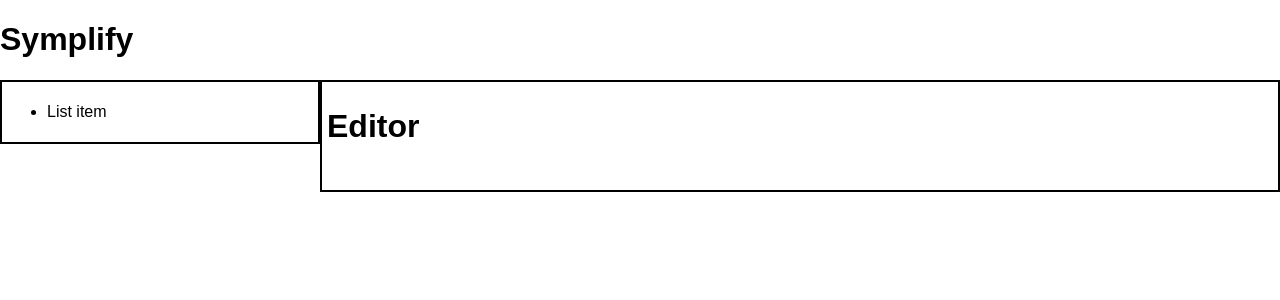
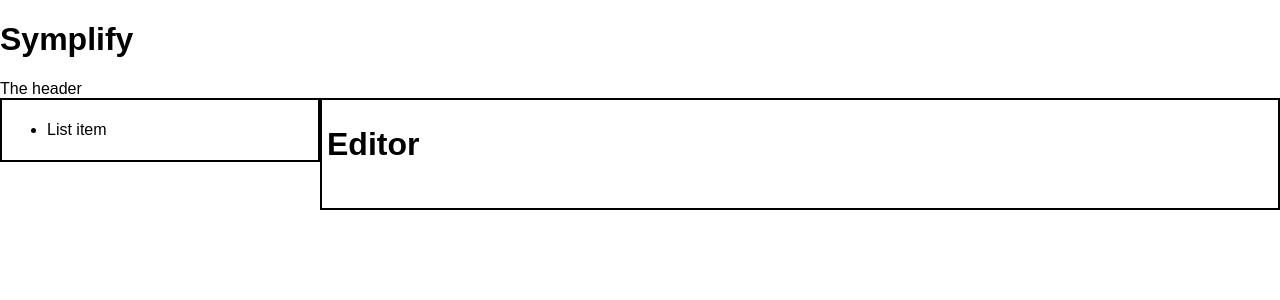
Before and after one commit to jessebillard/symplify-frontend, a React (Create React App) app: page / in a window 1280 px wide. Shown: the top 300 px of the page. Built offline with nearby package versions, Linux system fonts and the light colour scheme.

Commit message:
adds classNames method to enable multiple jsx classNames

```diff
--- a/src/App.css
+++ b/src/App.css
@@ -6,6 +6,7 @@
   float: left;
   padding: 10px;
   border: 2px solid black;
+  height: 100%;
 }
 
 .left {
@@ -13,6 +14,10 @@
   padding: 5px;
 }
 
+.main-head {
+  grid-area: header;
+}
+
 .right {
   width: 75%;
   padding: 5px;
--- a/src/App.js
+++ b/src/App.js
@@ -9,7 +9,7 @@ class App extends Component {
       <div className="App">
         <h1>Symplify</h1>
         <div className="grid">
-
+          <header className="main-head">The header</header>
           <NoteList />
           <NoteEditor />
         </div>
```
